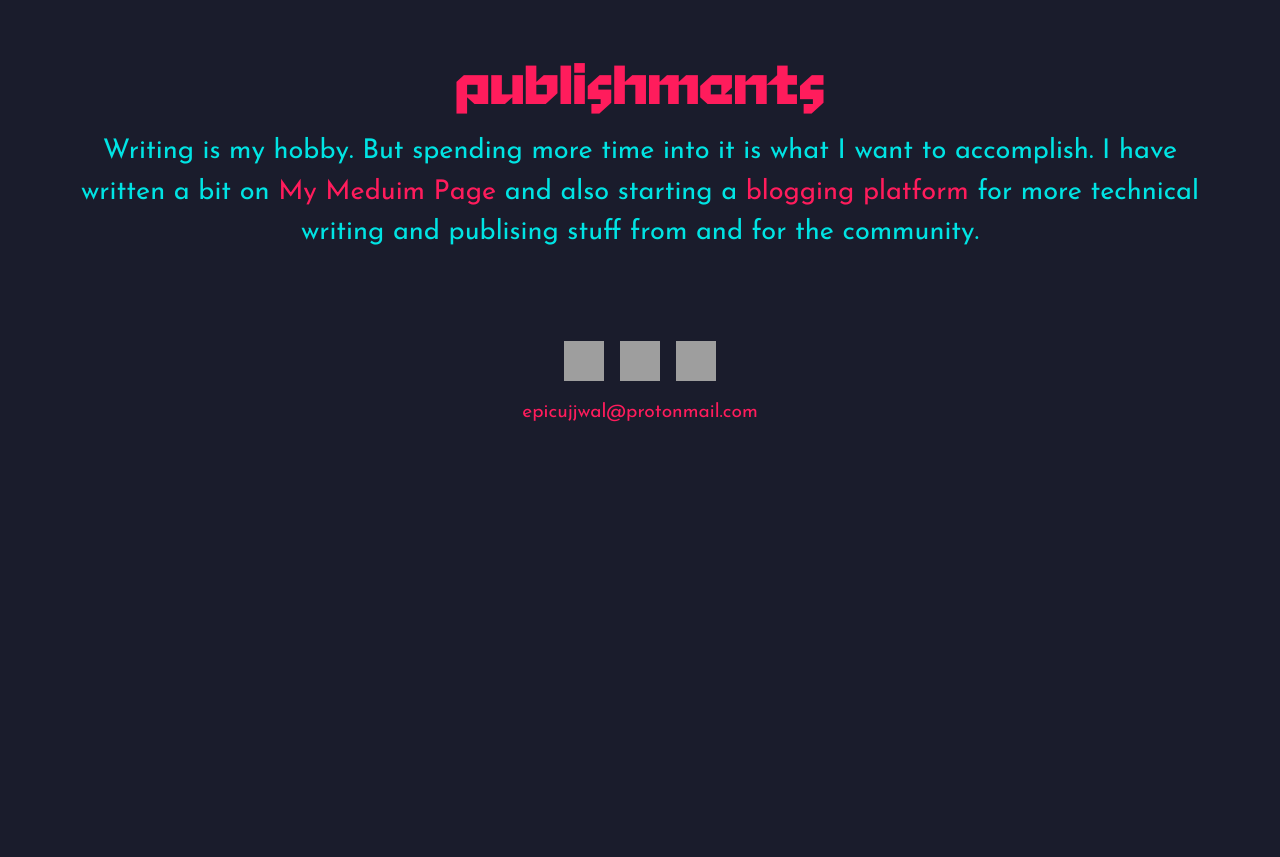
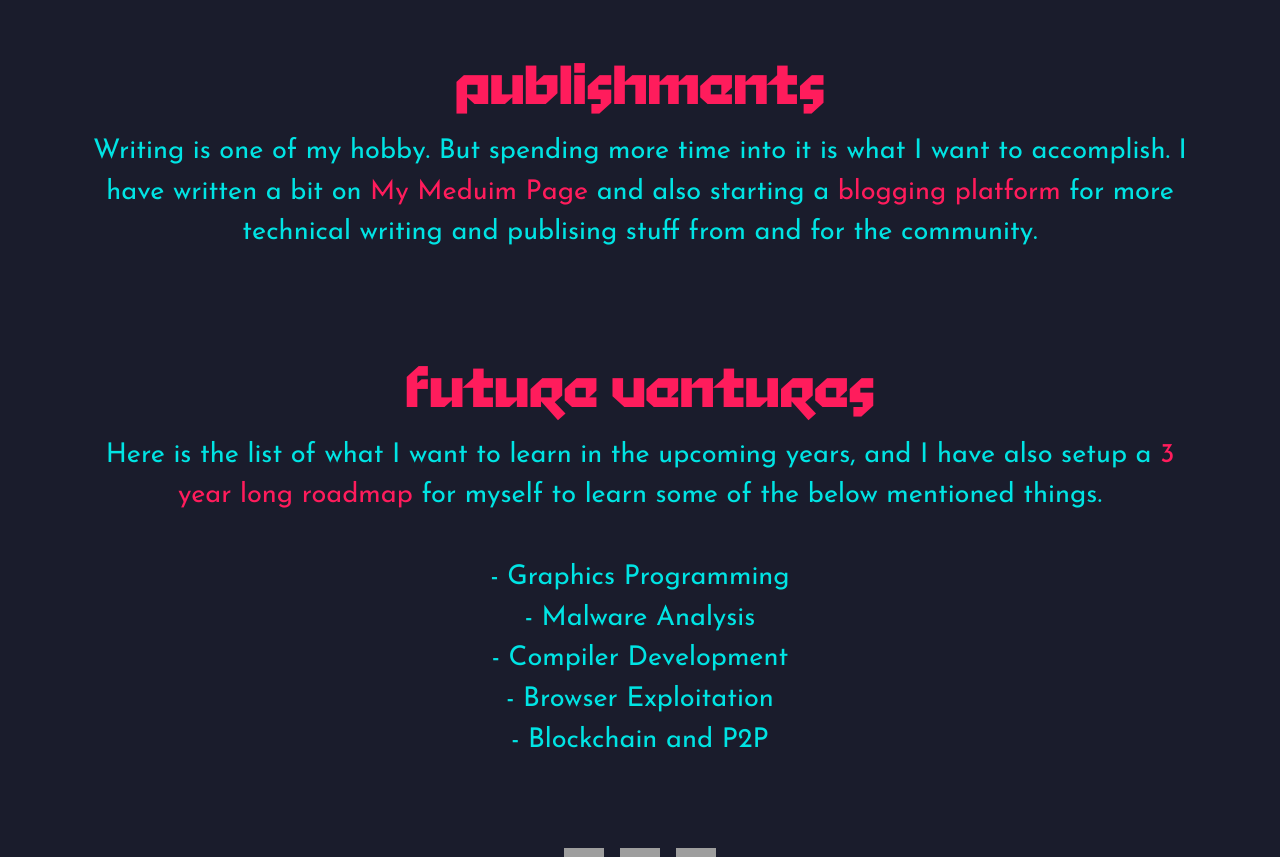
Before and after one commit to ujjwal-kr/mywebsite, a React (Create React App) app: page / in a window 1280 px wide. Shown: the part 1940-2797 px from the top of the page. Before the commit the page ends 2392 px from the top, so only its background shows below. Built offline with nearby package versions, Linux system fonts and the light colour scheme; grey boxes are pictures that could not be loaded.

Commit message:
add venture

```diff
--- a/src/home.tsx
+++ b/src/home.tsx
@@ -9,15 +9,16 @@ function Home() {
     return (
         <div>
             <motion.main
-                initial={{opacity: 0, translateY: -100 + 'px' }}
+                initial={{ opacity: 0, translateY: -100 + 'px' }}
                 animate={{ translateY: 0 + 'px', opacity: 1 }}
-                transition={{ duration: .135,  ease:'easeOut' }}
-                exit={{opacity: 0}}
-                >
+                transition={{ duration: .135, ease: 'easeOut' }}
+                exit={{ opacity: 0 }}
+            >
                 <Hero />
                 <Skills />
                 <Projects />
                 <Blog />
+                <Ventures />
                 <FooterComponent />
             </motion.main>
         </div>
@@ -110,7 +111,41 @@ function Blog() {
             <Description>
                 <DesHeading className="has-text-primary stiff">Publishments</DesHeading>
                 <Whoami className="text">
-                    Writing is my hobby. But spending more time into it is what I want to accomplish. I have written a bit on <a href="https://ujjwalkr.medium.com/">My Meduim Page</a> and also starting a <a href="https://github.com/kekwlabs/kek-blogs">blogging platform</a> for more technical writing and publising stuff from and for the community.
+                    Writing is one of my hobby. But spending more time into it is what I want to accomplish. I have written a bit on <a href="https://ujjwalkr.medium.com/">My Meduim Page</a> and also starting a <a href="https://github.com/kekwlabs/kek-blogs">blogging platform</a> for more technical writing and publising stuff from and for the community.
+                </Whoami>
+            </Description>
+        </div>
+    )
+}
+
+function Ventures() {
+    return (
+        <div style={{ textAlign: 'center' }}>
+            <br />
+            <br />
+            <Description>
+                <DesHeading className="has-text-primary stiff">Future Ventures</DesHeading>
+                <Whoami className="text">
+                    Here is the list of what I want to learn in the upcoming years, and I have also setup a <a href="https://github.com/ujjwal-kr/system-programming-roadmap">3 year long roadmap</a> for myself to learn some of the below mentioned things.
+                    <br />
+                    <br />
+                    <ul>
+                        <li>
+                            - Graphics Programming
+                        </li>
+                        <li>
+                            - Malware Analysis
+                        </li>
+                        <li>
+                            - Compiler Development
+                        </li>
+                        <li>
+                            - Browser Exploitation
+                        </li>
+                        <li>
+                            - Blockchain and P2P
+                        </li>
+                    </ul>
                 </Whoami>
             </Description>
         </div>
```
